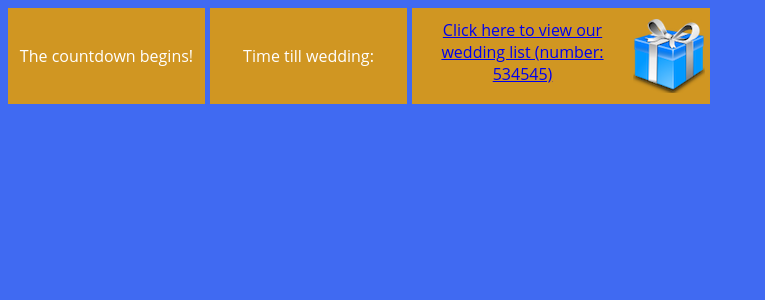
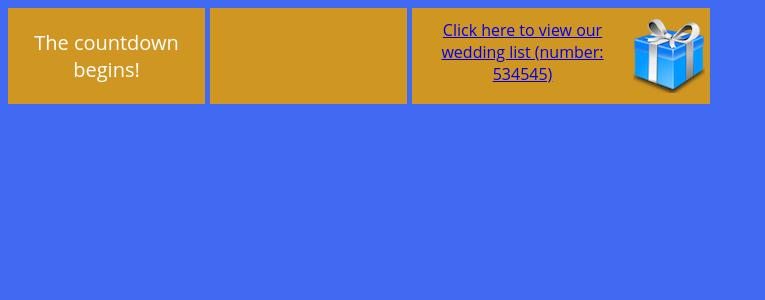
Before and after one commit to sujaymansingh/sujaymansingh.com, a Django app: template src/countdown/templates/countdown/home.html in a window 1280 px wide. Shown: the top 300 px of the page, without its empty margins (0-765 px from the left). Run offline with Django 3.2, Linux system fonts and the light colour scheme; the template is opened without the code that fills it, so the values that code supplies are empty; parts of the project's set-up code (start-up, migrations or seed data) failed here and were passed over.

Commit message:
Make things bigger

```diff
--- a/src/countdown/static/countdown/css/styles.css
+++ b/src/countdown/static/countdown/css/styles.css
@@ -60,6 +60,10 @@
     width: 683px;
 }
 
+#countdown_counter, .bigtext {
+    font-size: 20px;
+}
+
 h4, .date_daynum {
     font-weight: 200;
     font-size: 20pt;
--- a/src/countdown/templates/countdown/home.html
+++ b/src/countdown/templates/countdown/home.html
@@ -11,11 +11,10 @@
 
     <body onload="">
         <div class="block block2x1">
-            <div>The countdown begins!</div>
+            <div class="bigtext">The countdown begins!</div>
         </div>
         <div class="block block2x1">
             <div>
-                Time till wedding:<br/>
                 <span id="countdown_counter"></span>
             </div>
         </div>
```
